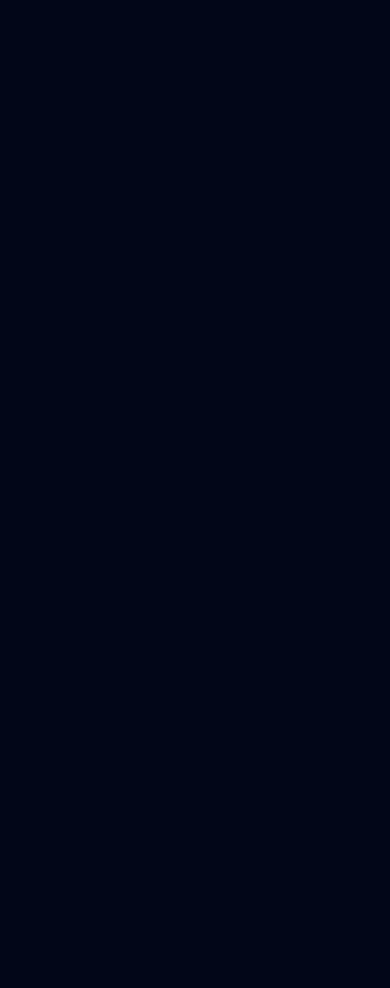
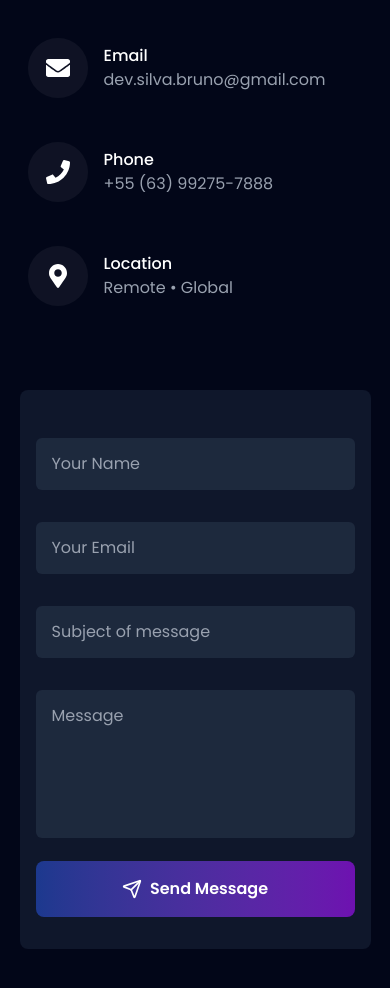
Before and after one commit to brunoF-Silva/nextjs-portfolio, a Next.js app: page / in a window 390 px wide. Shown: the part 7900-8888 px from the top of the page. Before the commit the page ends 7622 px from the top, so only its background shows below. Built offline with nearby package versions, Linux system fonts and the light colour scheme.

Commit message:
feat: add contact section
## What it does:
This commit adds a contact section that displays my main contact information and allows potential clients or bosses to contact me via a form.

```diff
--- a/src/app/page.tsx
+++ b/src/app/page.tsx
@@ -1,3 +1,4 @@
+import ContactSection from "@/components/contact/ContactSection";
 import HeroSection from "@/components/home/hero/HeroSection";
 import ServicesSection from "@/components/home/services/ServicesSection";
 import ProjectSection from "@/components/projects/ProjectSection";
@@ -14,6 +15,7 @@
     <ProjectSection/>
     <SkillSection/>
     <TestimonialsSection/>
+    <ContactSection/>
     </>
   );
 }
--- /dev/null
+++ b/src/components/contact/ContactSection.tsx
@@ -0,0 +1,77 @@
+import Link from "next/link";
+import { FaEnvelope, FaMapMarkerAlt, FaPhone } from "react-icons/fa"
+import { LuSend } from "react-icons/lu";
+
+const contactInfo = [
+  {
+    icon: <FaEnvelope className="w-6 h-6" />,
+    title: "Email",
+    value: "dev.silva.bruno@gmail.com",
+    link: "mailto:dev.silva.bruno@gmail.com",
+  },
+  {
+    icon: <FaPhone className="w-6 h-6" />,
+    title: "Phone",
+    value: "+55 (63) 99275-7888",
+    link: "tel:+556399275788",
+  },
+  {
+    icon: <FaMapMarkerAlt className="w-6 h-6" />,
+    title: "Location",
+    value: "Remote • Global",
+    link: "#",
+  },
+];
+
+export default function ContactSection() {
+  const InputStyles =
+    "px-4 py-3.5 my-4 bg-slate-800 outline-none rounded-md w-full text-gray-200 placeholder-gray-400";
+  return (
+    <section id="contact" className="py-16 lg:py-30">
+      <div className="w-[90%] md:w-[80%] lg:w-[70%] mx-auto grid grid-cols-1 lg:grid-cols-2 gap-6 lg:gap-12">
+        <div>
+          <h2 className="py-3 text-3xl md:text-4xl font-bold tracking-wide text-transparent bg-clip-text bg-linear-to-r from-indigo-500 to-gray-300">
+            Ready to Collaborate?
+          </h2>
+          <p className="text-gray-400 mb-10 text-base lg:text-lg leading-relaxed">
+            I&apos;m currently available for freelance work and full-time opportunities. Whether you have a project in mind or just want to connect, feel free to reach out.
+          </p>
+
+          <div className="space-y-5 mb-12">
+            {contactInfo.map((item, index) => {
+              return (
+                <Link
+                  href={item.link}
+                  key={index}
+                  className="group flex items-center gap-4 px-2 py-3 transition-colors hover:bg-white/5 rounded-lg"
+                  >
+                  <div className="h-15 w-15 rounded-full bg-white/5 text-white transition-transform group-hover:scale-105 grid place-items-center">
+                    {item.icon}
+                  </div>
+                  <div>
+                    <h4 className="text-md font-medium text-white">{item.title}</h4>
+                    <p className="text-md text-gray-400">{item.value}</p>
+                  </div>
+                  </Link>
+              )
+            })}
+          </div>
+        </div>
+
+        {/* form */}
+        <div>
+          <form className="rounded-lg bg-slate-900 px-4 py-8">
+            <input type="text" placeholder="Your Name" className={InputStyles} required />
+            <input type="text" placeholder="Your Email" className={InputStyles} required />
+            <input type="text" placeholder="Subject of message" className={InputStyles} required />
+            <textarea placeholder="Message" className={`${InputStyles} resize-none`} rows={5} required/>
+            <button className="w-full bg-linear-to-r from-blue-900 to-purple-800 hover:from-blue-800 hover:to-purple-700 text-white font-semibold py-4 rounded-lg transition-all flex items-center justify-center gap-2 cursor-pointer disbled:cursor-not-allowed disabled:opacity-70">
+              <LuSend size={20}/>
+              Send Message
+            </button>
+          </form>
+        </div>
+      </div>
+    </section>
+  )
+}
```
